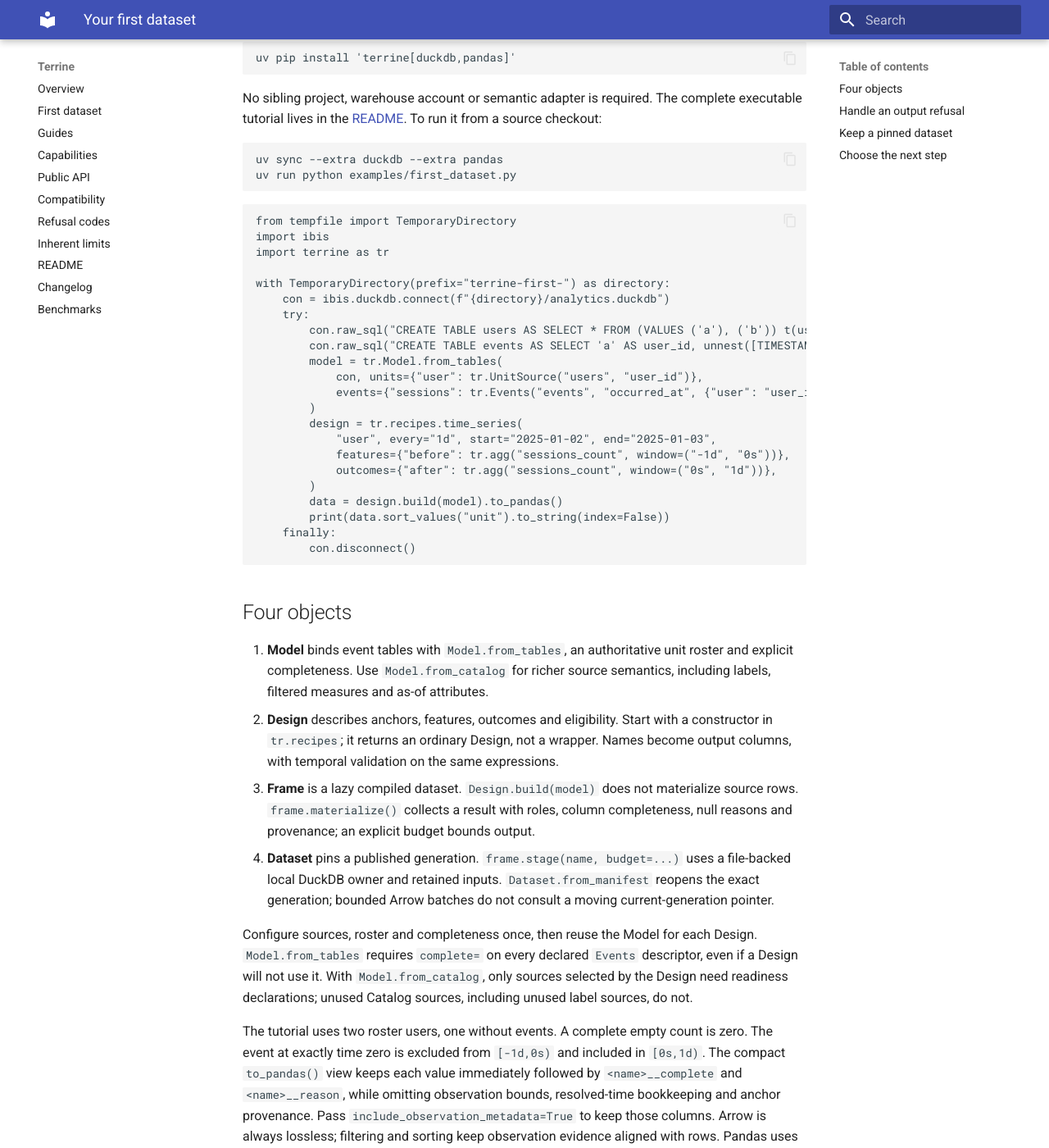
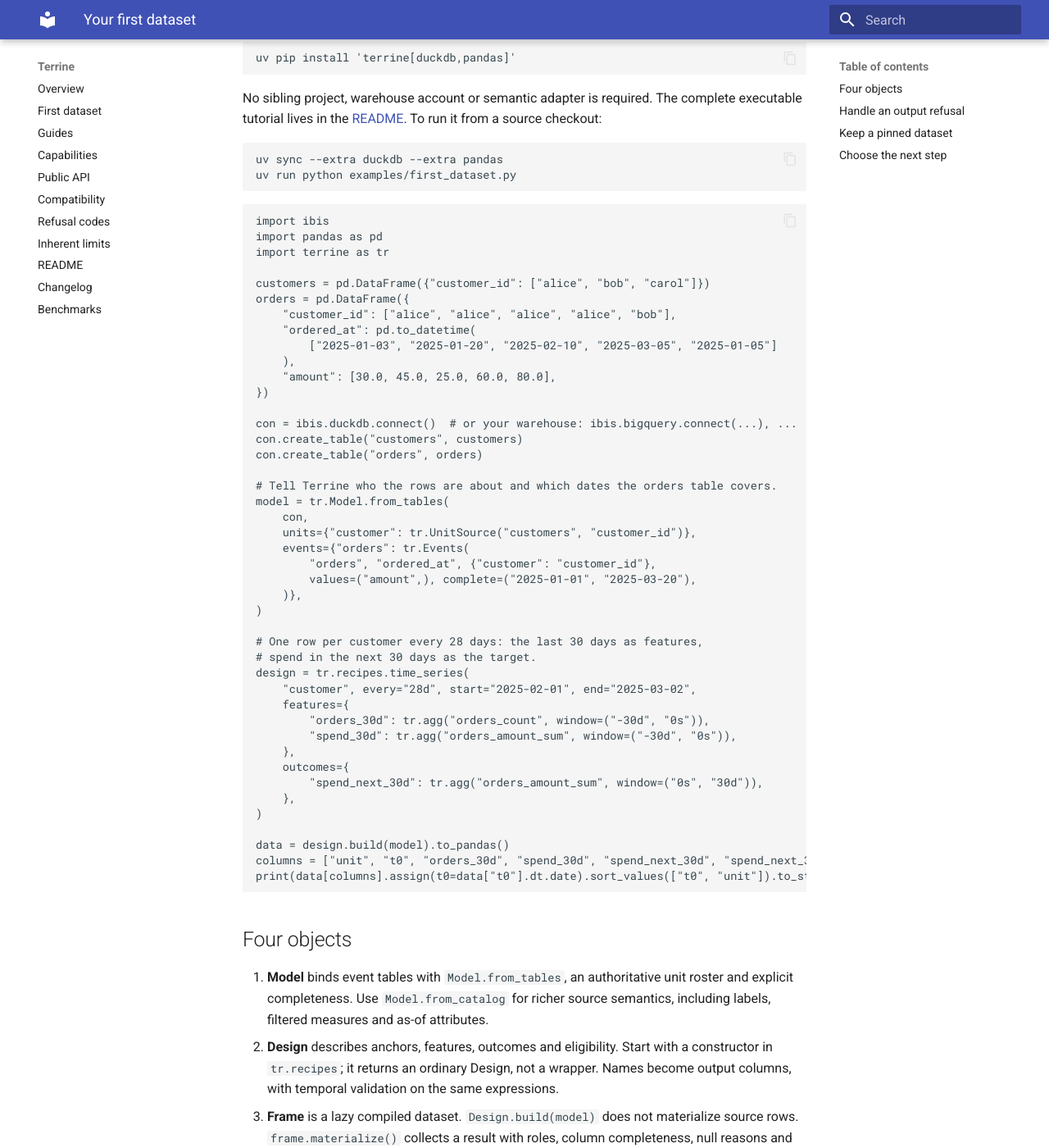
Before and after one commit to kylejcaron/terrine, an MkDocs documentation site: the page built from docs/guides/first-dataset.md, in a window 1280 px wide and 1400 px high, scrolled down 196 px. Shown: the whole window at 82% size. Built offline with MkDocs 1.6.1 and Material for MkDocs 9.7.7, drawn with Linux system fonts in a browser that asks for light colours; some of the changed text lies outside the part shown.

Commit message:
Rewrite the README for data scientists (#5)
* docs: rewrite the README around a churn training table

* docs: tighten README accuracy

* docs: lead the README with dataset shapes

* docs: lead the README with a customer spend forecasting table

````diff
--- a/README.md
+++ b/README.md
@@ -1,107 +1,143 @@
 # terrine
 
-Terrine turns event tables and an explicit unit roster into analytical and ML datasets with point-in-time features and future outcomes.
-You declare what each row means, its time zero and source completeness; Terrine compiles the dataset and preserves the difference between observed zero and unknown.
+**Build datasets directly from event logs.**
 
-The example below produces these value columns (`anchor_id` and `t0` omitted here):
+You have event tables: orders, sessions, payments. You want a modeling table, for example one row per customer per snapshot date, with features computed from the past and labels from the future. Terrine builds that table in your warehouse (DuckDB, PostgreSQL, BigQuery, Snowflake, and more) from a few lines of Python.
 
-| unit | before | before__complete | before__reason | after | after__complete | after__reason |
-| --- | ---: | --- | --- | ---: | --- | --- |
-| a | 1 | true | null | 2 | true | null |
-| b | 0 | true | null | 0 | true | null |
+## Why Terrine?
 
-## Install
+Most data science datasets come in a few shapes:
 
-Requires CPython 3.13 or 3.14. Install the DuckDB backend and pandas for this example:
+- snapshots with features and labels;
+- cohort curves;
+- time-to-event tables;
+- before-and-after windows around an event.
+
+Each time, the SQL is the same pile of date joins and window boundaries, rewritten by hand. Terrine takes the shape as a starting point. You name the rows you want and the windows to aggregate over; Terrine writes and runs the queries.
+
+Because Terrine knows each row's snapshot time, features can only look backwards and targets only forwards. Each value also says whether its window was fully covered by your data, so you decide how to treat gaps for your problem.
+
+## Example: a customer spend forecasting table
+
+Requires Python 3.13 or 3.14.
 
 ```sh
-uv pip install 'terrine[duckdb,pandas]'
+pip install --pre "terrine[duckdb,pandas]"
 ```
-
-Use `terrine[duckdb]` for Arrow-only workflows, or add the `polars` extra for Polars.
-
-## Build a study dataset
-
-Run this locally: the temporary DuckDB database contains two users, including `b` with no events. Nothing is uploaded.
 
 <!-- --8<-- [start:first-dataset] -->
 ```python
-from tempfile import TemporaryDirectory
 import ibis
+import pandas as pd
 import terrine as tr
 
-with TemporaryDirectory(prefix="terrine-first-") as directory:
-    con = ibis.duckdb.connect(f"{directory}/analytics.duckdb")
-    try:
-        con.raw_sql("CREATE TABLE users AS SELECT * FROM (VALUES ('a'), ('b')) t(user_id)")
-        con.raw_sql("CREATE TABLE events AS SELECT 'a' AS user_id, unnest([TIMESTAMP '2025-01-01 12:00:00', TIMESTAMP '2025-01-02 00:00:00', TIMESTAMP '2025-01-02 12:00:00']) AS occurred_at")
-        model = tr.Model.from_tables(
-            con, units={"user": tr.UnitSource("users", "user_id")},
-            events={"sessions": tr.Events("events", "occurred_at", {"user": "user_id"}, complete=("2025-01-01", "2025-01-03"))},
-        )
-        design = tr.recipes.time_series(
-            "user", every="1d", start="2025-01-02", end="2025-01-03",
-            features={"before": tr.agg("sessions_count", window=("-1d", "0s"))},
-            outcomes={"after": tr.agg("sessions_count", window=("0s", "1d"))},
-        )
-        data = design.build(model).to_pandas()
-        print(data.sort_values("unit").to_string(index=False))
-    finally:
-        con.disconnect()
+customers = pd.DataFrame({"customer_id": ["alice", "bob", "carol"]})
+orders = pd.DataFrame({
+    "customer_id": ["alice", "alice", "alice", "alice", "bob"],
+    "ordered_at": pd.to_datetime(
+        ["2025-01-03", "2025-01-20", "2025-02-10", "2025-03-05", "2025-01-05"]
+    ),
+    "amount": [30.0, 45.0, 25.0, 60.0, 80.0],
+})
+
+con = ibis.duckdb.connect()  # or your warehouse: ibis.bigquery.connect(...), ...
+con.create_table("customers", customers)
+con.create_table("orders", orders)
+
+# Tell Terrine who the rows are about and which dates the orders table covers.
+model = tr.Model.from_tables(
+    con,
+    units={"customer": tr.UnitSource("customers", "customer_id")},
+    events={"orders": tr.Events(
+        "orders", "ordered_at", {"customer": "customer_id"},
+        values=("amount",), complete=("2025-01-01", "2025-03-20"),
+    )},
+)
+
+# One row per customer every 28 days: the last 30 days as features,
+# spend in the next 30 days as the target.
+design = tr.recipes.time_series(
+    "customer", every="28d", start="2025-02-01", end="2025-03-02",
+    features={
+        "orders_30d": tr.agg("orders_count", window=("-30d", "0s")),
+        "spend_30d": tr.agg("orders_amount_sum", window=("-30d", "0s")),
+    },
+    outcomes={
+        "spend_next_30d": tr.agg("orders_amount_sum", window=("0s", "30d")),
+    },
+)
+
+data = design.build(model).to_pandas()
+columns = ["unit", "t0", "orders_30d", "spend_30d", "spend_next_30d", "spend_next_30d__reason"]
+print(data[columns].assign(t0=data["t0"].dt.date).sort_values(["t0", "unit"]).to_string(index=False))
 ```
 <!-- --8<-- [end:first-dataset] -->
 
-**Model → Design → Frame → Dataset:** bind tables, describe rows, build lazily, then collect or optionally stage a pinned generation.
-The event at midnight belongs to `after`, not `before`. The compact pandas view keeps each value's `__complete` / `__reason` columns; [Arrow retains all observation metadata](https://github.com/kylejcaron/terrine/blob/main/docs/guides/common-stack-interop.md#bounded-frames).
-See [your first dataset](https://github.com/kylejcaron/terrine/blob/main/docs/guides/first-dataset.md) for budgets, refusals and staging.
+```text
+ unit         t0  orders_30d  spend_30d  spend_next_30d spend_next_30d__reason
+alice 2025-02-01           2       75.0            25.0                   <NA>
+  bob 2025-02-01           1       80.0             0.0                   <NA>
+carol 2025-02-01           0        0.0             0.0                   <NA>
+alice 2025-03-01           1       25.0            <NA>    incomplete_coverage
+  bob 2025-03-01           0        0.0            <NA>    incomplete_coverage
+carol 2025-03-01           0        0.0            <NA>    incomplete_coverage
+```
 
-## Datasets you can build
+(Only some columns are printed; `t0` is shown as a date.)
 
-Each `tr.recipes` constructor returns an ordinary, editable `Design`; the [low-level API](https://github.com/kylejcaron/terrine/blob/main/docs/guides/public-api.md) remains available.
+Reading the output:
 
-| Dataset | What a row represents |
+- **Carol has no orders.** She still has a row at each snapshot, with zero counts.
+- **Alice's February 10 order** is in her February 1 target and her March 1 features. The same order is the future for one row and the past for the next.
+- **The March targets are unknown.** Their 30-day window runs past March 20, where the orders data ends. Drop them, keep them for scoring, or handle them however suits your model.
+
+Terrine names metrics after your table and columns: `orders_count`, `orders_amount_sum` and `orders_amount_mean`. Every value has a `<name>__complete` flag and a `<name>__reason` column, so you can filter or impute deliberately.
+
+## The four ideas
+
+| Idea | In the example |
 | --- | --- |
-| [Time series](https://github.com/kylejcaron/terrine/blob/main/docs/guides/temporal-engine.md#scheduled-time-series) | A roster unit at each scheduled anchor. |
-| [Trial panels](https://github.com/kylejcaron/terrine/blob/main/docs/guides/sequential-panels.md#scheduled-trial-panels) | An eligible unit at each trial time zero. |
-| [Event panels](https://github.com/kylejcaron/terrine/blob/main/docs/guides/sequential-panels.md#event-panels) | A selected event and relative period. |
-| [Conditional events](https://github.com/kylejcaron/terrine/blob/main/docs/guides/common-feature-patterns.md#conditional-events) | An expression evaluated relative to a label-filtered event, not a separate constructor. |
-| [LTV / cohorts](https://github.com/kylejcaron/terrine/blob/main/docs/guides/trajectories-survival.md#cumulative-ltv) | A unit's cumulative value at an age since cohort entry. |
-| [Survival / life tables](https://github.com/kylejcaron/terrine/blob/main/docs/guides/trajectories-survival.md#survival-records) | A unit's elapsed event/censor duration, or a group's risk interval. |
-| [State panels](https://github.com/kylejcaron/terrine/blob/main/docs/guides/state-panels.md) | A unit-period transition from prior to response state. |
-| [Event sequences](https://github.com/kylejcaron/terrine/blob/main/docs/guides/temporal-engine.md#bounded-event-sequences-and-event-time-origins) | An event anchor with a bounded, ordered sequence. |
+| **Unit:** who each row is about, read from a table so nobody silently drops out | `customers.customer_id` |
+| **t0:** the snapshot time of each row | every 28 days from 2025-02-01 |
+| **Windows:** relative to t0, start included, end excluded. Features must end at or before t0; outcomes must start at or after t0 | `("-30d", "0s")` is the 30 days before t0; `("0s", "30d")` is the 30 days after |
+| **Completeness:** the calendar days, inclusive, that you declare fully loaded for each event table (not just the first and last event you happen to have). Windows outside them are unknown, not zero | `complete=("2025-01-01", "2025-03-20")` |
 
-[Common feature patterns](https://github.com/kylejcaron/terrine/blob/main/docs/guides/common-feature-patterns.md): rolling windows, active-before eligibility, attributes at t0, recency and true/false labels.
+## Other datasets
 
-## Five rules
+`tr.recipes` covers the usual shapes. Each one returns a normal `Design` you can edit.
 
-1. **Choose t0.** Every row has an explicit time zero: fixed, scheduled or event-based.
-2. **Use half-open windows.** `[start, end)` includes the start, excludes the end; offsets are elapsed durations, not calendar dates.
-3. **Features before, outcomes after.** Features and eligibility cannot look beyond the pre-t0 cutoff; outcomes describe follow-up.
-4. **Declare completeness.** `Model.from_tables` requires `complete=` on every `Events` descriptor; with `Model.from_catalog`, only sources selected by the Design need `Coverage`.
-   Both declare complete local days, never inferred from the latest event.
-5. **Null is not zero.** A complete empty count is zero; unavailable values stay null with `__reason`. Unknown eligibility refuses export rather than silently dropping a row.
+| You want | Recipe | Guide |
+| --- | --- | --- |
+| Forecasting, propensity and other features-plus-target tables | `time_series` | [Scheduled time series](https://github.com/kylejcaron/terrine/blob/main/docs/guides/temporal-engine.md#scheduled-time-series) |
+| Customer lifetime value curves by cohort | `ltv` | [Cumulative LTV](https://github.com/kylejcaron/terrine/blob/main/docs/guides/trajectories-survival.md#cumulative-ltv) |
+| Time-to-event / survival analysis | `survival`, `life_table` | [Survival records](https://github.com/kylejcaron/terrine/blob/main/docs/guides/trajectories-survival.md#survival-records) |
+| Behavior before and after an event (event study) | `event_panel` | [Event panels](https://github.com/kylejcaron/terrine/blob/main/docs/guides/sequential-panels.md#event-panels) |
+| Repeated eligibility for observational "trials" | `trial_panel` | [Trial panels](https://github.com/kylejcaron/terrine/blob/main/docs/guides/sequential-panels.md#scheduled-trial-panels) |
+| State changes such as plan upgrades and downgrades | `state_panel` | [State panels](https://github.com/kylejcaron/terrine/blob/main/docs/guides/state-panels.md) |
+| Ordered events in a window after an event, up to a set count | `event_sequence` | [Event sequences](https://github.com/kylejcaron/terrine/blob/main/docs/guides/temporal-engine.md#bounded-event-sequences-and-event-time-origins) |
 
-## Supported warehouses
+More feature recipes are in [common feature patterns](https://github.com/kylejcaron/terrine/blob/main/docs/guides/common-feature-patterns.md): recency, "active in the last N days" filters, attributes as of t0, conversions after a purchase, and true/false labels.
 
-| Backend | Dataset execution | Staging / publication |
-| --- | --- | --- |
-| DuckDB | Reference backend; local tables | Supported |
-| PostgreSQL 16 | Direct Frame materialization | DuckDB only |
-| BigQuery | Direct Frame materialization | DuckDB only |
-| Snowflake | Direct Frame materialization | DuckDB only |
-| Other Ibis backends | Read-only, unverified; needs `allow_unverified=True` per Model | Refused |
+## Where it runs
 
-See [backend compatibility](https://github.com/kylejcaron/terrine/blob/main/docs/guides/backend-compatibility.md) for extras, consistent-read semantics, supported operations, precision, the unverified opt-in tier and executable warehouse examples.
+Queries run where your data lives; nothing is uploaded. Results come back as pandas, Polars or Arrow.
 
-## Guides
+| Backend | Status |
+| --- | --- |
+| DuckDB | Reference backend; can also save versioned datasets |
+| PostgreSQL 16, BigQuery, Snowflake | Verified against DuckDB; floating-point results match within documented tolerances |
+| Other Ibis backends | Read-only, unverified; opt in with `allow_unverified=True` |
 
-- [All guides](https://github.com/kylejcaron/terrine/blob/main/docs/guides/index.md) · [Capabilities](https://github.com/kylejcaron/terrine/blob/main/docs/guides/capabilities.md) · [Inherent limits](https://github.com/kylejcaron/terrine/blob/main/docs/guides/limitations.md) · [Refusal codes](https://github.com/kylejcaron/terrine/blob/main/docs/reference/refusals.md)
-- [Training/scoring and saved dataset definitions](https://github.com/kylejcaron/terrine/blob/main/docs/guides/ml-staging.md) · [Library hand-offs](https://github.com/kylejcaron/terrine/blob/main/docs/guides/library-handoffs.md) (Terrine makes no causal estimates or identification claims)
-- [Durable runtime and saved plans](https://github.com/kylejcaron/terrine/blob/main/docs/guides/materialization-runtime.md) · [Owned inputs](https://github.com/kylejcaron/terrine/blob/main/docs/guides/materialization-runtime.md#owned-inputs-for-repeated-builds)
-- [Restricted dataset tools](https://github.com/kylejcaron/terrine/blob/main/docs/guides/dataset-agent-tools.md) · [Airflow, Dagster and dbt](https://github.com/kylejcaron/terrine/blob/main/docs/guides/orchestrators.md)
-- [Cost and data residency](https://github.com/kylejcaron/terrine/blob/main/docs/guides/cost-and-residency.md) · [Synthetic worlds with independent expected rows](https://github.com/kylejcaron/terrine/blob/main/docs/guides/synthetic-worlds.md)
+See [backend compatibility](https://github.com/kylejcaron/terrine/blob/main/docs/guides/backend-compatibility.md) for extras and details.
 
-Contributing? See [CONTRIBUTING.md](https://github.com/kylejcaron/terrine/blob/main/CONTRIBUTING.md) for setup, test tiers and the Contributor License Agreement.
+## Learn more
+
+- [Your first dataset](https://github.com/kylejcaron/terrine/blob/main/docs/guides/first-dataset.md): this example step by step, with output limits and saved datasets.
+- [Training and scoring sets](https://github.com/kylejcaron/terrine/blob/main/docs/guides/ml-staging.md): reproducible train/score tables and saved definitions.
+- [Library hand-offs](https://github.com/kylejcaron/terrine/blob/main/docs/guides/library-handoffs.md): pass datasets to modeling libraries. Terrine builds data and makes no causal claims.
+- [All guides](https://github.com/kylejcaron/terrine/blob/main/docs/guides/index.md), [limitations](https://github.com/kylejcaron/terrine/blob/main/docs/guides/limitations.md) and [error codes](https://github.com/kylejcaron/terrine/blob/main/docs/reference/refusals.md).
+
+Contributing? See [CONTRIBUTING.md](https://github.com/kylejcaron/terrine/blob/main/CONTRIBUTING.md).
 
 ## License
 
--- a/docs/guides/first-dataset.md
+++ b/docs/guides/first-dataset.md
@@ -9,7 +9,7 @@
 
 No sibling project, warehouse account or semantic adapter is required. The
 complete executable tutorial lives in the
-[README](../../README.md#build-a-study-dataset). To run it from a source checkout:
+[README](../../README.md#example-a-customer-spend-forecasting-table). To run it from a source checkout:
 
 ```sh
 uv sync --extra duckdb --extra pandas
@@ -39,9 +39,11 @@
 sources selected by the Design need readiness declarations; unused Catalog
 sources, including unused label sources, do not.
 
-The tutorial uses two roster users, one without events. A complete empty count
-is zero. The event at exactly time zero is excluded from `[-1d,0s)` and included
-in `[0s,1d)`. The compact `to_pandas()` view keeps each value immediately followed
+The tutorial has three customers; `carol` has no orders. A complete empty count
+is zero, and every roster customer gets a row. An order at exactly time zero
+would be excluded from `[-30d,0s)` and included in `[0s,30d)`. Targets whose
+window extends past the declared completeness end are null with reason
+`incomplete_coverage`. The compact `to_pandas()` view keeps each value immediately followed
 by `<name>__complete` and `<name>__reason`, while omitting observation bounds,
 resolved-time bookkeeping and anchor provenance. Pass
 `include_observation_metadata=True` to keep those columns. Arrow is always
@@ -55,10 +57,9 @@
 
 ## Handle an output refusal
 
-For these next snippets, keep the tutorial's connection open: put them inside
-its `try` block, before `finally`. A one-row output cap cannot return the two
-roster users. Catch its stable refusal code, then choose a sufficient explicit
-row and byte budget:
+For these next snippets, run them after the tutorial in the same session. A
+one-row output cap cannot return six customer snapshots. Catch its stable
+refusal code, then choose a sufficient explicit row and byte budget:
 
 ```python
 frame = design.build(model)
@@ -82,20 +83,36 @@
 
 ## Keep a pinned dataset
 
-Staging is a separate, optional durable lifecycle on file-backed DuckDB. In the
-same open tutorial connection:
+Staging is a separate, optional durable lifecycle that needs a file-backed DuckDB
+database. Bind the same tables there and stage the same Design:
 
 ```python
-dataset = frame.stage("first_dataset", budget=budget)
-reopened = tr.Dataset.from_manifest(dataset.manifest, con=con)
-rows = [
-    row
-    for batch in reopened.to_arrow_batches(batch_size=2)
-    for row in batch.select(["unit", "before", "after"]).to_pylist()
-]
-assert sorted(rows, key=lambda row: row["unit"]) == [
-    {"unit": "a", "before": 1, "after": 2},
-    {"unit": "b", "before": 0, "after": 0},
+from tempfile import TemporaryDirectory
+
+with TemporaryDirectory(prefix="terrine-first-") as directory:
+    local = ibis.duckdb.connect(f"{directory}/shop.duckdb")
+    local.create_table("customers", customers)
+    local.create_table("orders", orders)
+    local_model = tr.Model.from_tables(
+        local,
+        units={"customer": tr.UnitSource("customers", "customer_id")},
+        events={"orders": tr.Events(
+            "orders", "ordered_at", {"customer": "customer_id"},
+            values=("amount",), complete=("2025-01-01", "2025-03-20"),
+        )},
+    )
+    dataset = design.build(local_model).stage("spend_forecast", budget=budget)
+    reopened = tr.Dataset.from_manifest(dataset.manifest, con=local)
+    rows = [
+        row
+        for batch in reopened.to_arrow_batches(batch_size=2)
+        for row in batch.select(["unit", "orders_30d"]).to_pylist()
+    ]
+    local.disconnect()
+assert sorted(rows, key=lambda row: (row["unit"], row["orders_30d"])) == [
+    {"unit": "alice", "orders_30d": 1}, {"unit": "alice", "orders_30d": 2},
+    {"unit": "bob", "orders_30d": 0}, {"unit": "bob", "orders_30d": 1},
+    {"unit": "carol", "orders_30d": 0}, {"unit": "carol", "orders_30d": 0},
 ]
 ```
 
````
Also changed, not shown: 2 other files.
